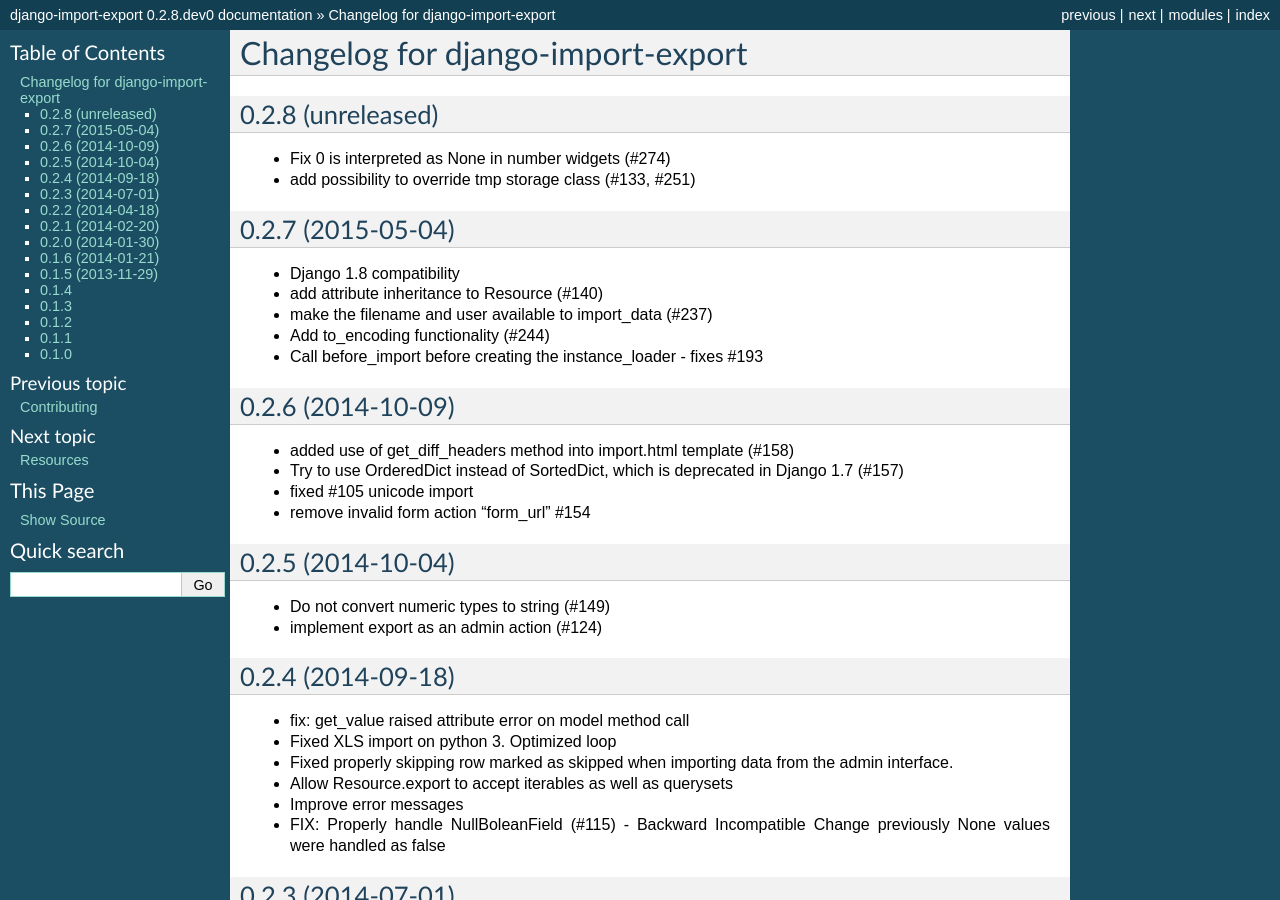
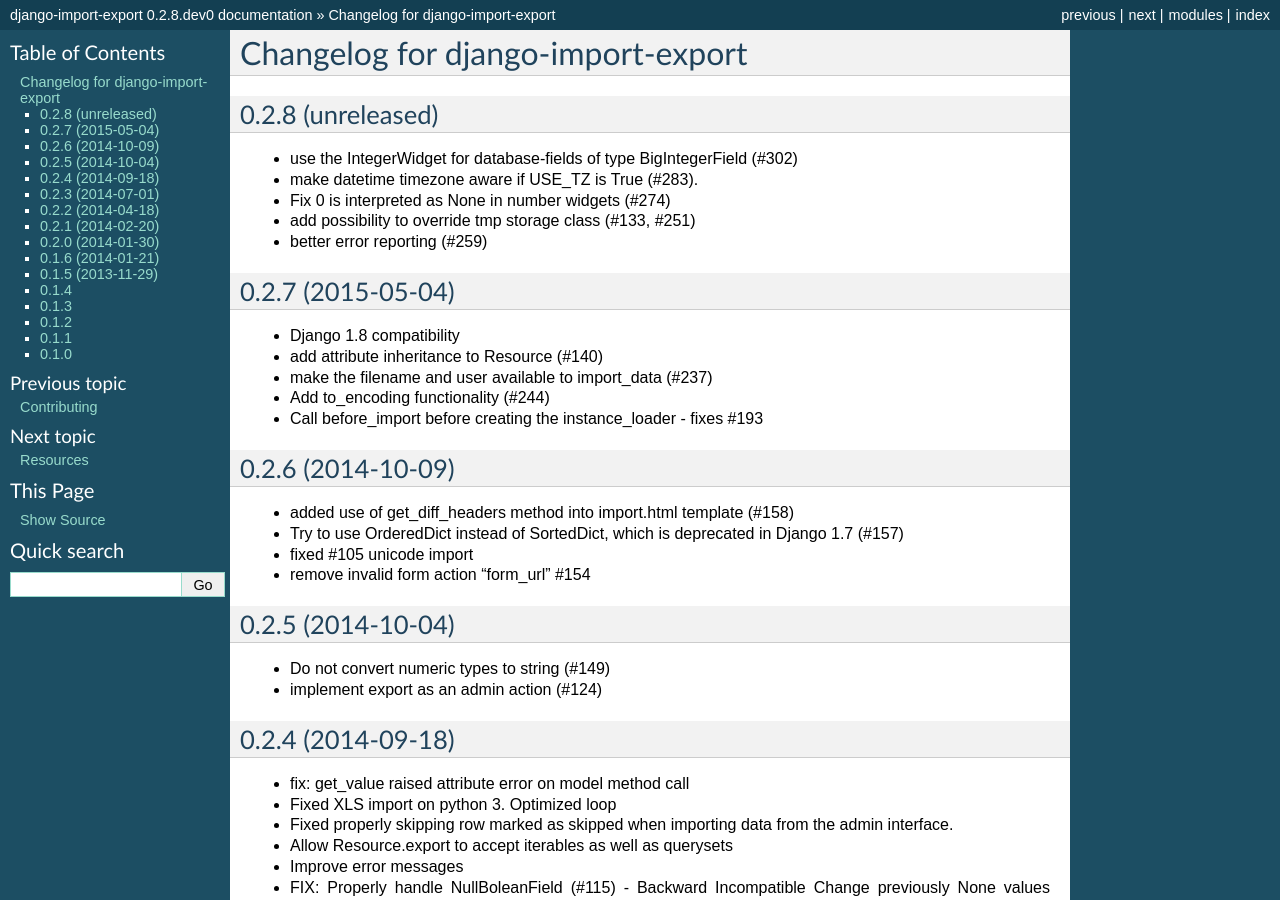
Before and after one commit to django-import-export/django-import-export, a Sphinx documentation site: the page built from docs/changelog.rst, in a window 1280 px wide and 900 px high. Built offline with Sphinx 7.4.7, drawn with Linux system fonts in a browser that asks for light colours.

Commit message:
Update changelog.rst

```diff
--- a/docs/changelog.rst
+++ b/docs/changelog.rst
@@ -4,9 +4,15 @@
 0.2.8 (unreleased)
 ------------------
 
+- use the IntegerWidget for database-fields of type BigIntegerField (#302)
+
+- make datetime timezone aware if USE_TZ is True (#283).
+
 - Fix 0 is interpreted as None in number widgets (#274)
 
 - add possibility to override tmp storage class (#133, #251)
+
+- better error reporting (#259)
 
 
 0.2.7 (2015-05-04)
```
